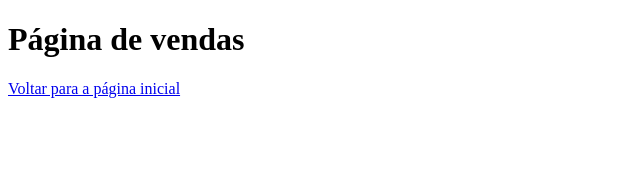
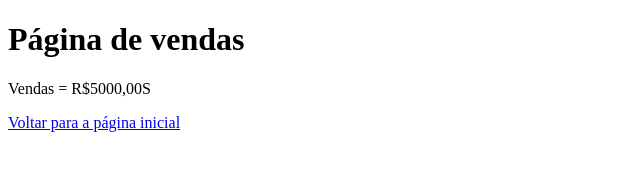
Before and after one commit to Arthur-cr/AulaGitHub, a plain HTML site: page Vendas.html in a window 1280 px wide. Shown: the whole page, without its empty margins (0-640 px from the left). Drawn offline with Linux system fonts and the light colour scheme.

Commit message:
Acrescentado valor das vendas

```diff
--- a/Vendas.html
+++ b/Vendas.html
@@ -7,6 +7,7 @@
 </head>
 <body>
     <h1>Página de vendas</h1>
+    <p>Vendas = R$5000,00S</p>
     <a href="index.html">Voltar para a página inicial</a>
 </body>
 </html>
```
